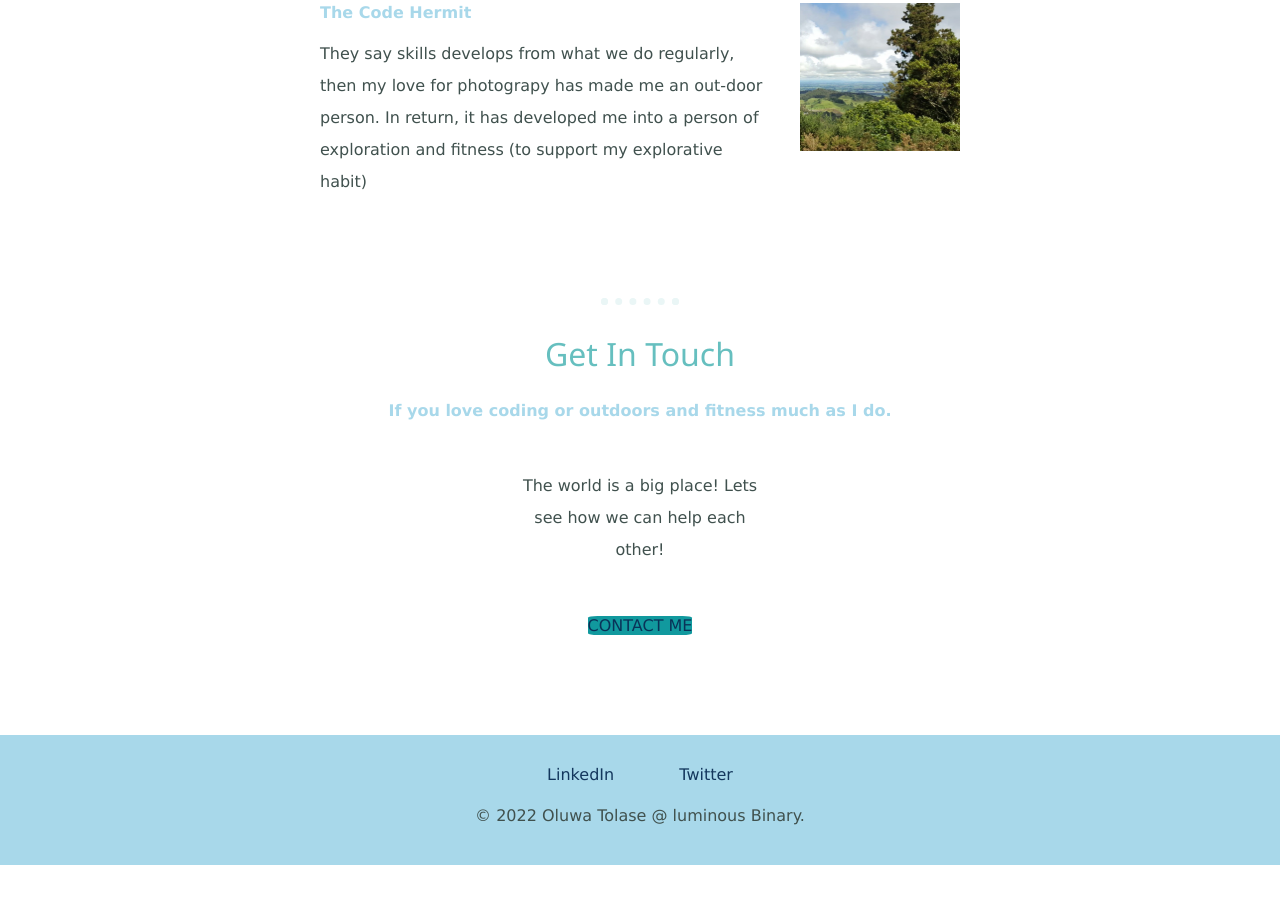
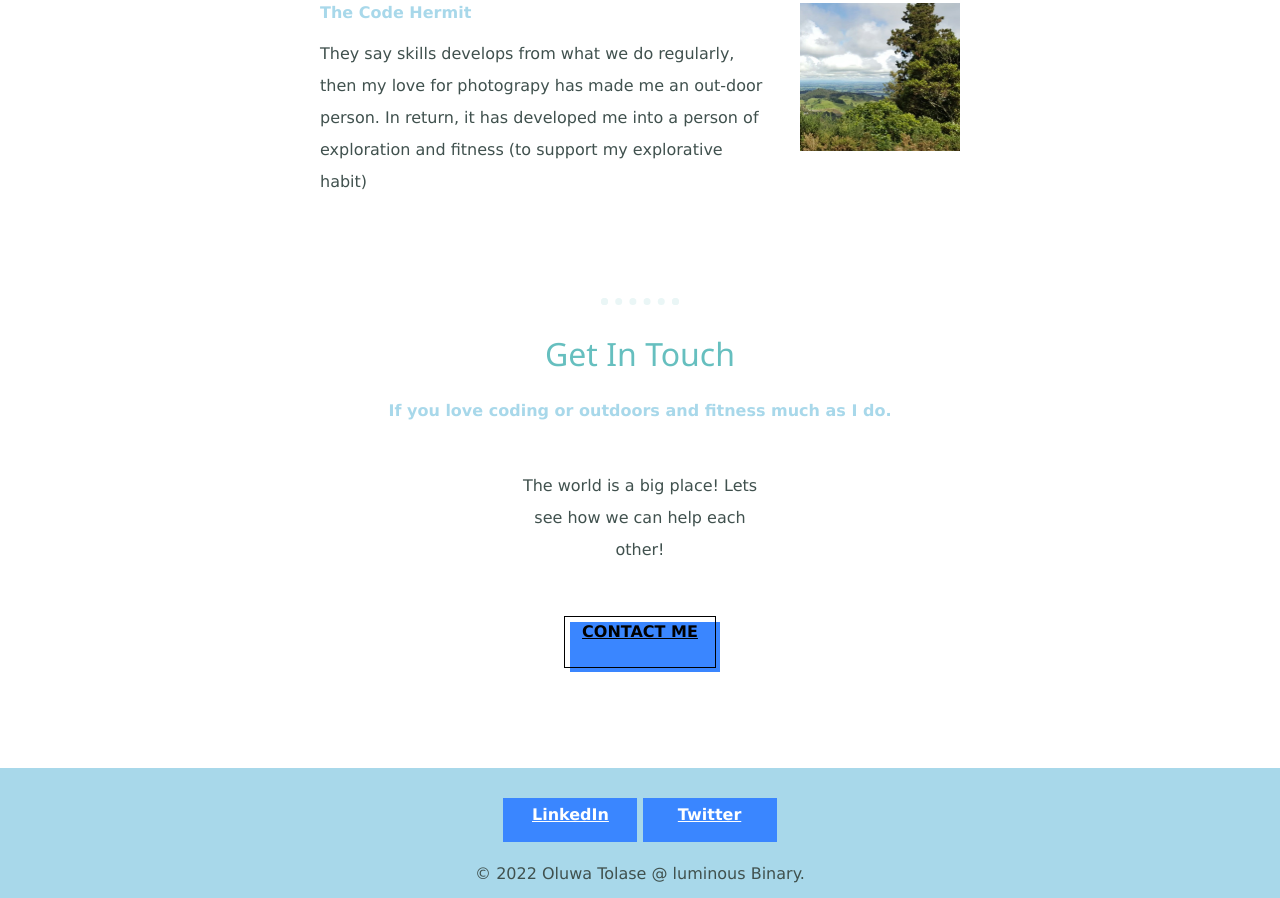
Before and after one commit to luminousbinary/about_Luminous, a plain HTML site: page index.html in a window 1280 px wide. Shown: the part 1868-2766 px from the top of the page. Before the commit the page ends 2733 px from the top, so only its background shows below. Drawn offline with Linux system fonts and the light colour scheme.

Commit message:
Improved on the butttons

```diff
--- a/css/styles.css
+++ b/css/styles.css
@@ -31,29 +31,54 @@ hr {
 
 h3 {
     color: #A8D8EA;
-    font-size: 1rem   ;
+    font-size: 1rem;
 }
 
-a {
-    color: #092b52ee;
-    text-decoration: none;
-    margin: auto 30px;
-}
 
-a:hover{
-    color: #616147;
+p {
+    line-height: 2;
 
 }
 
-p{
-    line-height: 2;
+/* buttons */
+.contact-button {
+    min-width: 130px;
+    height: 40px;
+    color: #fff;
+    padding: 5px 10px;
+    font-weight: bold;
+    cursor: pointer;
+    transition: all 0.3s ease;
+    position: relative;
+    display: inline-block;
+    outline: none;
+    border: 1px solid #000;
+    color: #000;
+    background: transparent;
+}
 
+.contact-button:hover:after {
+    top: 0;
+    left: 0;
+}
+
+.contact-button:after {
+    content: "";
+    width: 100%;
+    z-index: -1;
+    position: absolute;
+    height: 100%;
+    top: 5px;
+    left: 5px;
+    transition: 0.2s;
+    background-color: #3a86ff;
 }
 
 /* .skill{
     position: relative;
 
 } */
+/* The HERO section */
 
 .profile-image {
     width: 20%;
@@ -111,52 +136,67 @@ p{
     text-decoration: none;
 }
 
-.intro{
+.intro {
     width: 30%;
     margin: auto;
 }
 
-.btn{
-    background-color:  #11999E;
-    border: 12px;
-    border-radius: 9%;
-    /* padding: 15px 10px; */
-    margin:20px 10px;
 
-}
 .middle-container {
     margin: 100px 0px;
 }
 
-.bottom-container{
-    height: 100px;
-    padding-top: 30px;
-    margin-top: 50px;
-    background-color: #A8D8EA;
-}
 
-.contact-message{
+.contact-message {
     width: 40%;
     margin: 50px auto;
 }
 
-.contact-me{
+.contact-me {
     width: 50%;
     margin: auto;
 }
 
-.copyright{
+.copyright {
     margin-bottom: 0px;
 
 }
 
 
 /* The about me section */
-table{
+table {
     position: relative;
 
 }
 
+
+/* Footer Section */
+.social-link {
+    min-width: 120px;
+    height: 30px;
+    color: #fff;
+    padding: 5px 5px;
+    font-weight: bold;
+    cursor: pointer;
+    transition: all 0.3s ease;
+    position: relative;
+    display: inline-block;
+    outline: none;
+    border: 2px solid #3a86ff;
+    background: #3a86ff;
+}
+
+.social-link:hover {
+    background: #fff;
+    color: #3a86ff
+}
+
+.bottom-container {
+    height: 100px;
+    padding-top: 30px;
+    margin-top: 50px;
+    background-color: #A8D8EA;
+}
 
 /*
 .container{
--- a/index.html
+++ b/index.html
@@ -17,7 +17,7 @@
         <h1>I'm Caleb Tolase</h1>
         <h2>The one from the top of the <span class="under">mountain</span>...</h2>
         <img class="bot-cloud" src="images/cloud.png" alt="cloud_image">
-        <img src="images/mountain.png" alt="mountain_image">
+        <img class="slide-fwd-center" src="images/mountain.png" alt="mountain_image">
     </div>
 
 
@@ -58,14 +58,14 @@
       <h2>Get In Touch</h2>
       <h3>If you  love coding or outdoors and fitness much as I do.</h3>
       <p class="contact-message">The world is a big place! Lets see how we can help each other! </p>
-      <a class="btn" href="mailto:aolutolacaleb@gmail.com">CONTACT ME</a>
+      <a class="contact-button" href="mailto:aolutolacaleb@gmail.com">CONTACT ME</a>
     </div>
   </div>
 
 
   <div class="bottom-container footer">
-    <a class="footer-link" href="https://www.linkedin.com/in/caleb-tolase-akinnuoye/">LinkedIn</a>
-    <a class="footer-link" href="https://twitter.com/luminousbinary">Twitter</a>
+    <a class="social-link" href="https://www.linkedin.com/in/caleb-tolase-akinnuoye/">LinkedIn</a>
+    <a class="social-link" href="https://twitter.com/luminousbinary">Twitter</a>
     <p class="copyright">© 2022 Oluwa Tolase @ luminous Binary.</p>
   </div>
 
```
